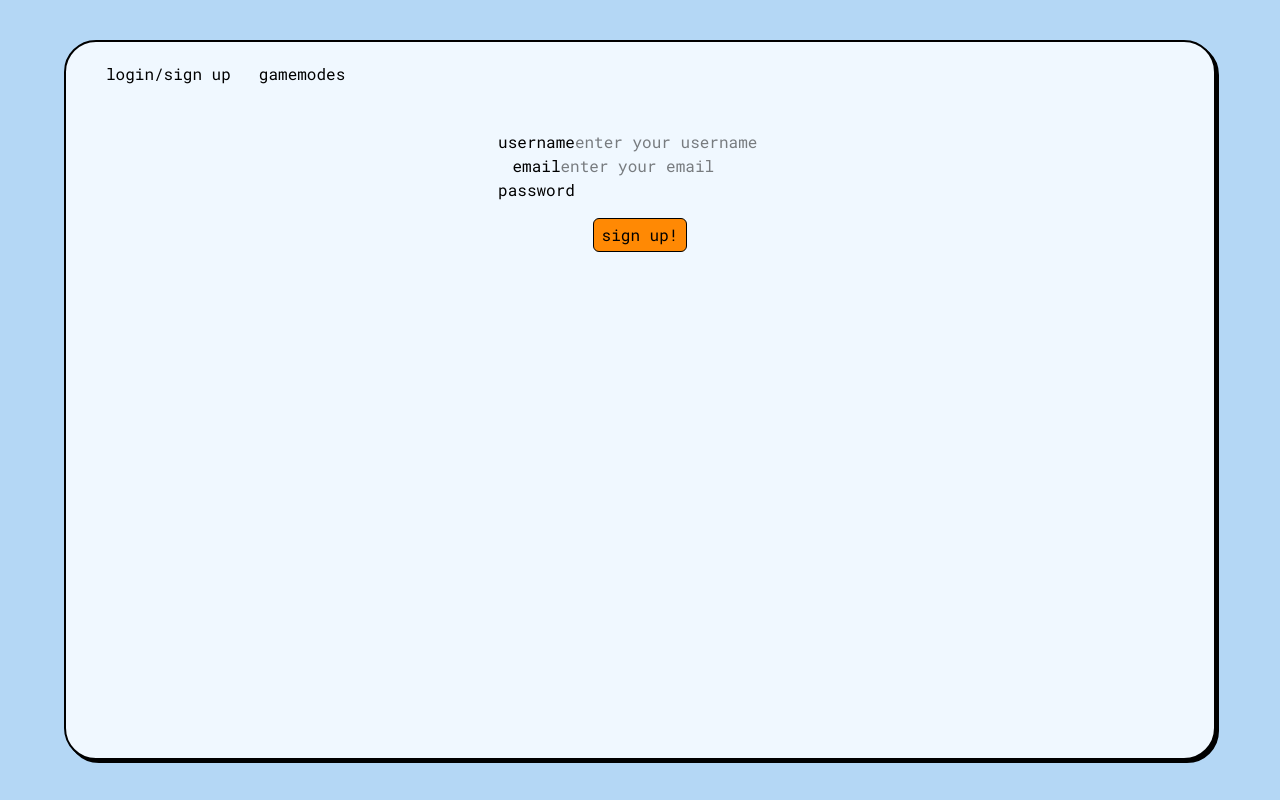
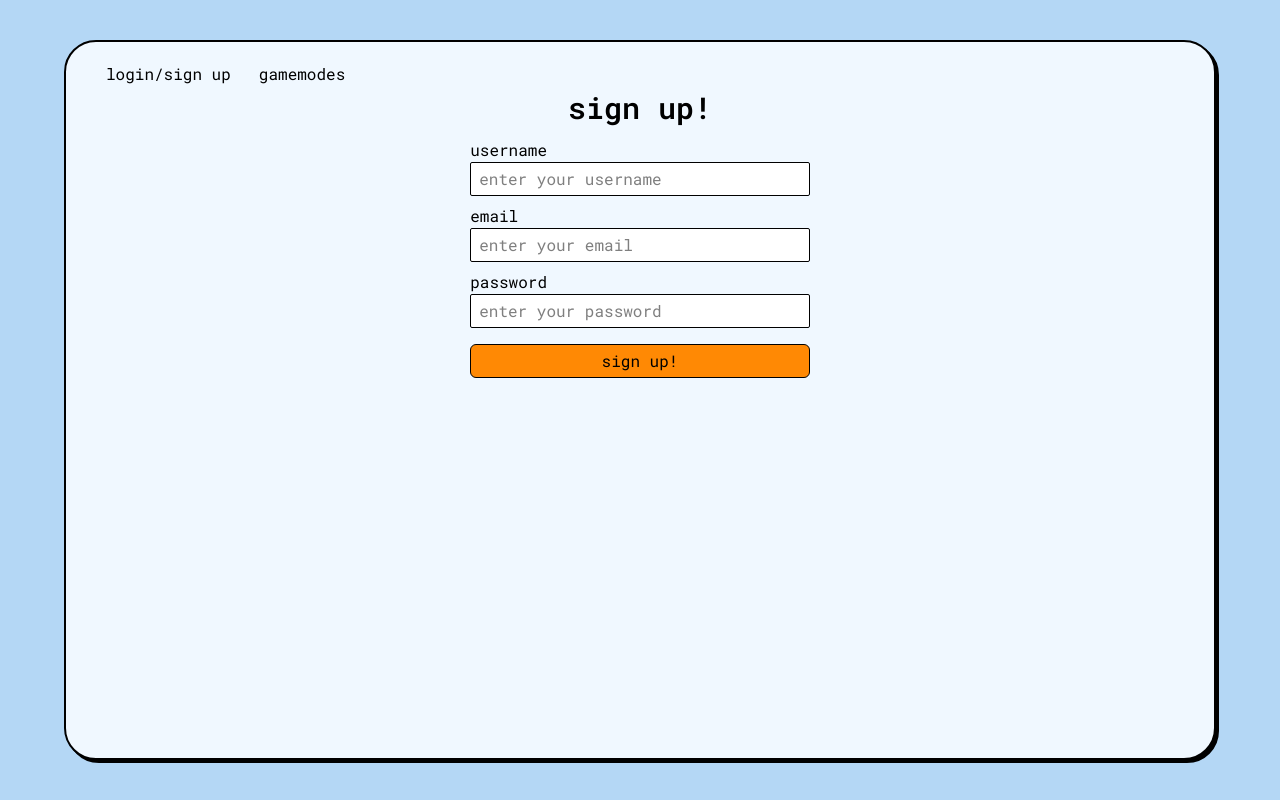
Before and after one commit to falloutpizza/countryguessr-with-nextjs, a Next.js app: page /signup in a window 1280 px wide. Built offline with nearby package versions, Linux system fonts and the light colour scheme.

Commit message:
added sign up page ui

```diff
--- a/src/app/signup/page.tsx
+++ b/src/app/signup/page.tsx
@@ -4,7 +4,7 @@ import { useActionState } from "react";
 import { SignupFormSchema, FormState } from "@/src/lib/schemas";
 import * as z from "zod";
 
-import SignupForm from "../ui/signup/SignupForm";
+import SignupForm from "../ui/users/SignupForm";
 
 async function signup(state: FormState, formData: FormData) {
   const validatedFields = SignupFormSchema.safeParse({
--- a/src/app/ui/globals/globals.css
+++ b/src/app/ui/globals/globals.css
@@ -42,3 +42,7 @@ button:disabled {
     }
   }
 }
+
+input {
+  background-color: white;
+}
--- a/src/app/ui/signup/SignupForm.tsx
+++ /dev/null
@@ -1,61 +0,0 @@
-import { FormState } from "@/src/lib/schemas";
-
-export default function SignupForm({
-  action,
-  state,
-  pending,
-}: {
-  action: (formData: FormData) => void;
-  state:
-    | {
-        errors?: {
-          username?: { errors: string[] };
-          email?: { errors: string[] };
-          password?: { errors: string[] };
-        };
-      }
-    | undefined;
-  pending: boolean;
-}) {
-  return (
-    <form action={action} className="mt-20">
-      <div>
-        <label htmlFor="username">username</label>
-        <input
-          id="username"
-          name="username"
-          placeholder="enter your username"
-        />
-      </div>
-      {state?.errors?.username && <p>{state.errors.username.errors}</p>}
-
-      <div>
-        <label htmlFor="email">email</label>
-        <input id="email" name="email" placeholder="enter your email" />
-      </div>
-      {state?.errors?.email && <p>{state.errors.email.errors}</p>}
-
-      <div>
-        <label htmlFor="password">password</label>
-        <input id="password" name="password" type="password" />
-      </div>
-      {state?.errors?.password && (
-        <div>
-          <p>password must:</p>
-          <ul>
-            {state.errors.password.errors.map((error) => (
-              <li key={error}>- {error}</li>
-            ))}
-          </ul>
-        </div>
-      )}
-      <button
-        disabled={pending}
-        type="submit"
-        className="bg-orange-400 h-fit m-2 mt-4 px-2 py-1 border-1 border-black rounded-md cursor-pointer"
-      >
-        sign up!
-      </button>
-    </form>
-  );
-}
--- /dev/null
+++ b/src/app/ui/users/FormInput.tsx
@@ -0,0 +1,54 @@
+import { ReactNode } from "react";
+
+export default function FormInput({
+  type,
+  state,
+}: {
+  type: string;
+  state:
+    | {
+        errors?: {
+          username?: { errors: string[] };
+          email?: { errors: string[] };
+          password?: { errors: string[] };
+        };
+      }
+    | undefined;
+}) {
+  let errorText: ReactNode | undefined = undefined;
+  let errorTextColor: string = "border-black";
+
+  if (type === "username" && state?.errors?.username) {
+    errorText = <p>{state.errors.username.errors}</p>;
+    errorTextColor = "border-red-500";
+  } else if (type === "email" && state?.errors?.email) {
+    errorText = <p>{state.errors.email.errors}</p>;
+    errorTextColor = "border-red-500";
+  } else if (type === "password" && state?.errors?.password) {
+    errorText = (
+      <div>
+        <p>password must:</p>
+        <ul>
+          {state.errors.password.errors.map((error) => (
+            <li key={error}>- {error}</li>
+          ))}
+        </ul>
+      </div>
+    );
+    errorTextColor = "border-red-500";
+  }
+
+  return (
+    <div className="mt-2">
+      <label htmlFor={type}>{type}</label>
+      <input
+        id={type}
+        name={type}
+        placeholder={`enter your ${type}`}
+        type={type === "password" ? "password" : "text"}
+        className={`bg-white ${errorTextColor} border-1 rounded-xs px-2 w-full py-1 block`}
+      />
+      {errorText && <div className="text-sm text-gray-600">{errorText}</div>}
+    </div>
+  );
+}
--- /dev/null
+++ b/src/app/ui/users/SignupForm.tsx
@@ -0,0 +1,39 @@
+import FormInput from "./FormInput";
+
+export default function SignupForm({
+  action,
+  state,
+  pending,
+}: {
+  action: (formData: FormData) => void;
+  state:
+    | {
+        errors?: {
+          username?: { errors: string[] };
+          email?: { errors: string[] };
+          password?: { errors: string[] };
+        };
+      }
+    | undefined;
+  pending: boolean;
+}) {
+  return (
+    <div className="mt-10 mx-auto w-3/10">
+      <h1 className="text-3xl font-semibold m-3">sign up!</h1>
+      <form action={action} className="text-left">
+        <FormInput type="username" state={state} />
+
+        <FormInput type="email" state={state} />
+
+        <FormInput type="password" state={state} />
+        <button
+          disabled={pending}
+          type="submit"
+          className="bg-orange-400 h-fit w-full mt-4 px-2 py-1 border-1 border-black rounded-md cursor-pointer"
+        >
+          sign up!
+        </button>
+      </form>
+    </div>
+  );
+}
```
